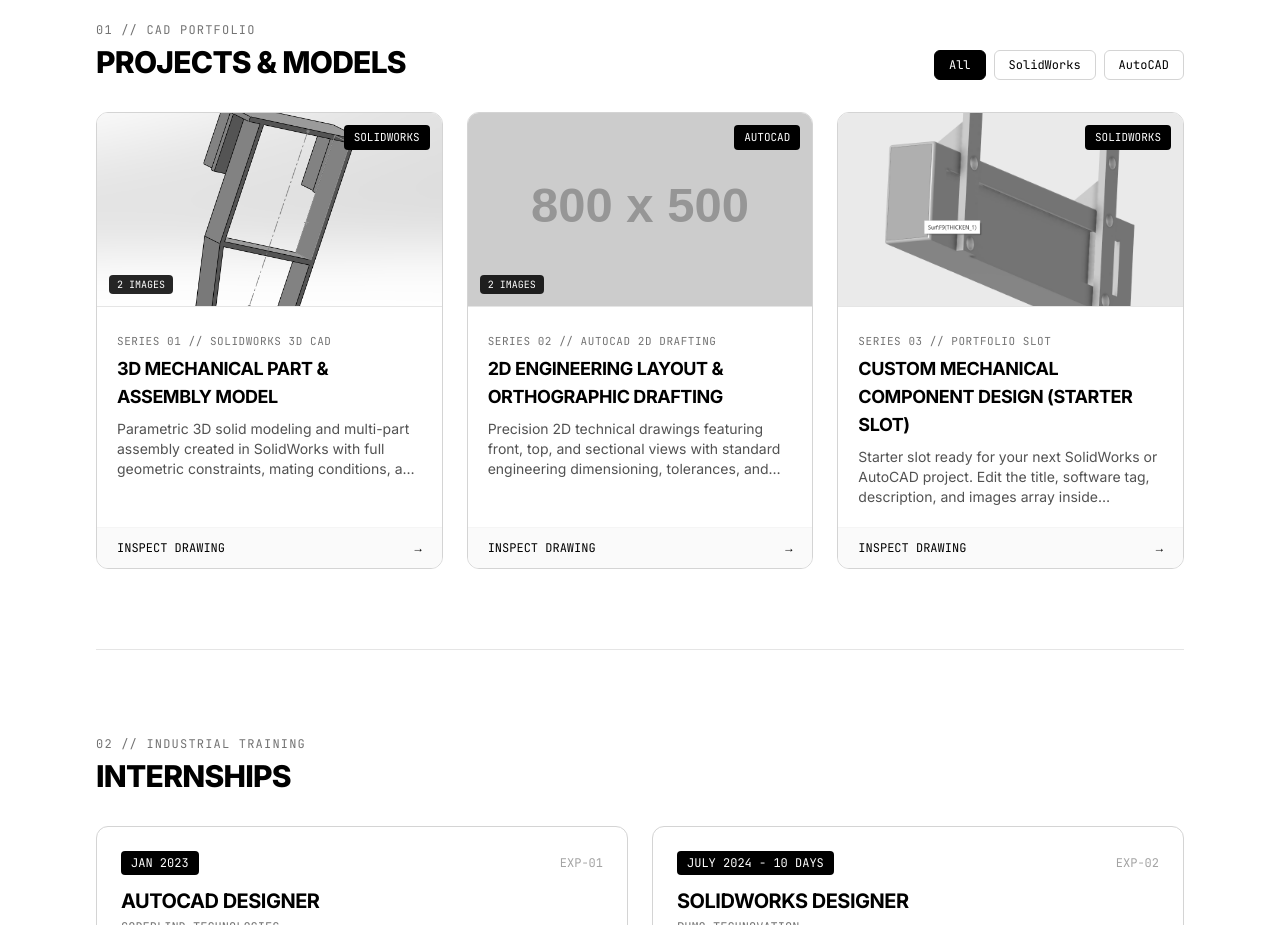
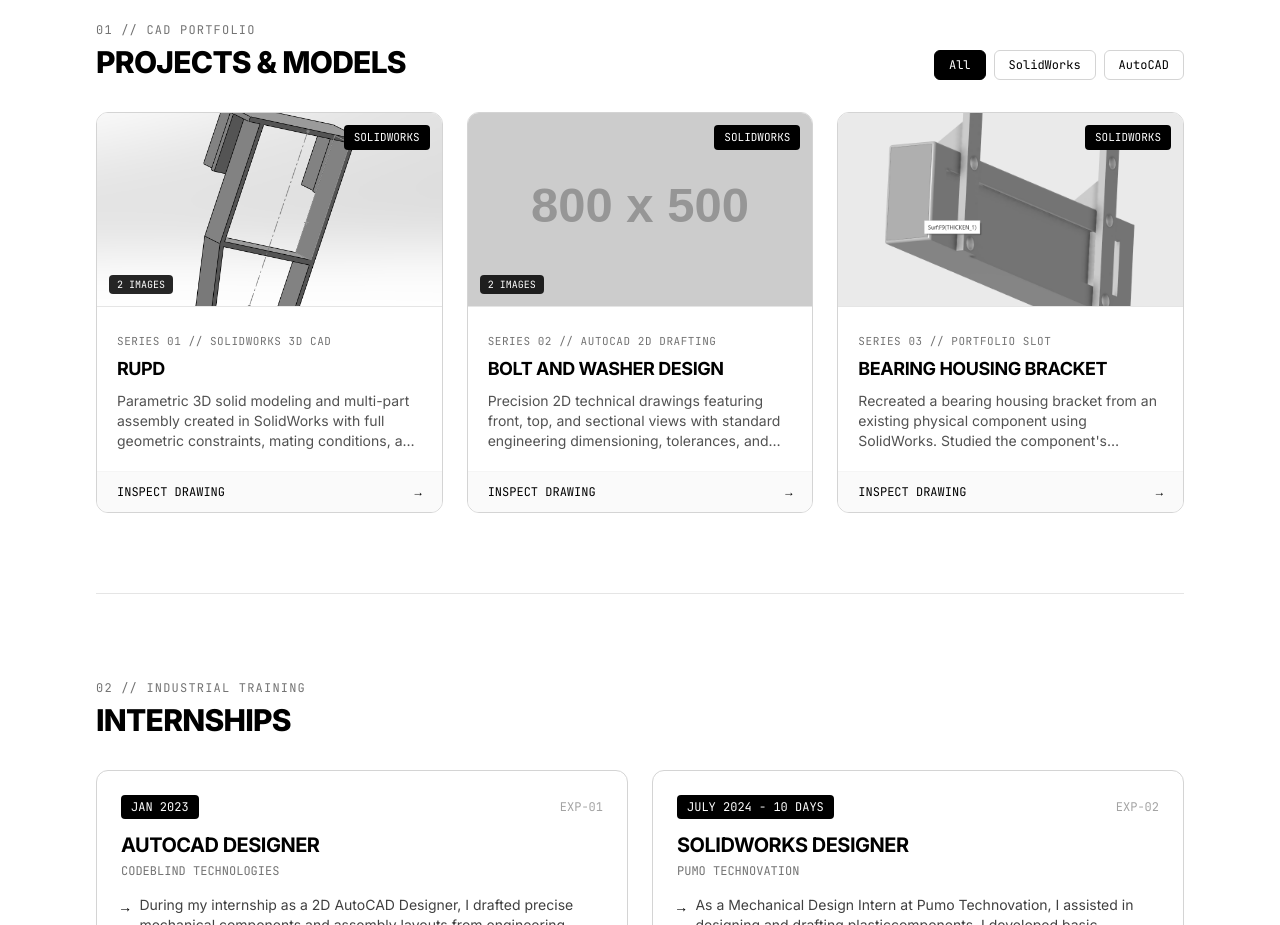
Before and after one commit to Dhanasundar-R/updatedportfolio, a plain HTML site: page index.html in a window 1280 px wide. Shown: the part 800-1725 px from the top of the page. Drawn offline with nearby package versions, Linux system fonts and the light colour scheme; placeholder pictures from the web are drawn by us.

Commit message:
Update index.html

```diff
--- a/index.html
+++ b/index.html
@@ -506,7 +506,7 @@
       // Tip: Add 1 or multiple images inside `images: [ ... ]` (e.g., ["view1.png", "view2.png", "drawing.png"])
       projects: [
         {
-          title: "3D Mechanical Part & Assembly Model",
+          title: "RUPD",
           series: "SERIES 01 // SOLIDWORKS 3D CAD",
           software: "SolidWorks",
           images: [
@@ -522,9 +522,9 @@
           ],
         },
         {
-          title: "2D Engineering Layout & Orthographic Drafting",
+          title: "BOLT AND WASHER DESIGN",
           series: "SERIES 02 // AUTOCAD 2D DRAFTING",
-          software: "AutoCAD",
+          software: "Solidworks",
           images: [
             "https://placehold.co/800x500/F4F4F5/111111?text=AUTOCAD+2D+ENGINEERING+DRAWING",
             "https://placehold.co/800x500/E4E4E7/111111?text=SECTIONAL+DETAIL+VIEW",
@@ -538,7 +538,7 @@
           ],
         },
         {
-          title: "Custom Mechanical Component Design (Starter Slot)",
+          title: "BEARING HOUSING BRACKET",
           series: "SERIES 03 // PORTFOLIO SLOT",
           software: "SolidWorks",
           images: [
@@ -547,7 +547,7 @@
             // "Screenshot 2026-08-26 145200.png",
           ],
           description:
-            "Starter slot ready for your next SolidWorks or AutoCAD project. Edit the title, software tag, description, and images array inside PORTFOLIO_DATA in the HTML file.",
+            "Recreated a bearing housing bracket from an existing physical component using SolidWorks. Studied the component's geometry, mounting arrangement, and bearing-support structure. Developed the 3D model using sketching, extrude, cut, fillet, and other part-modelling features. Focused on reproducing the overall shape and functional features of the original component. This project strengthened my practical understanding of mechanical design and SolidWorks CAD modelling..",
           highlights: [
             "Add multiple exported CAD screenshots inside the images [ ... ] list",
             "Update bullet points with material, dimensions, or design goals",
```
